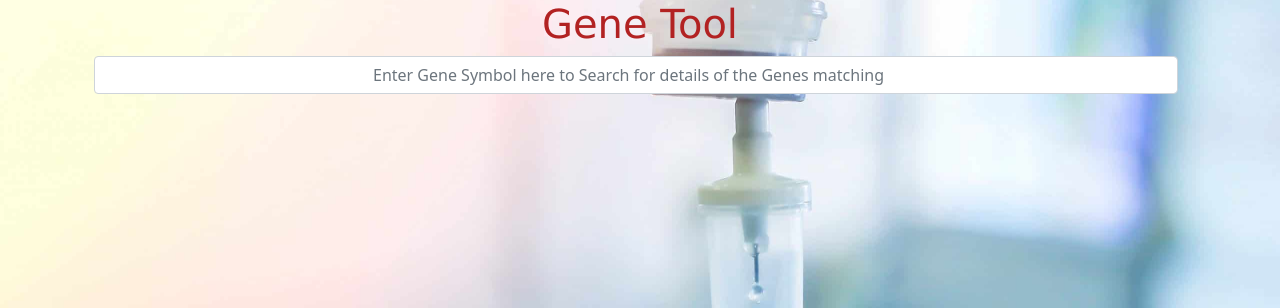
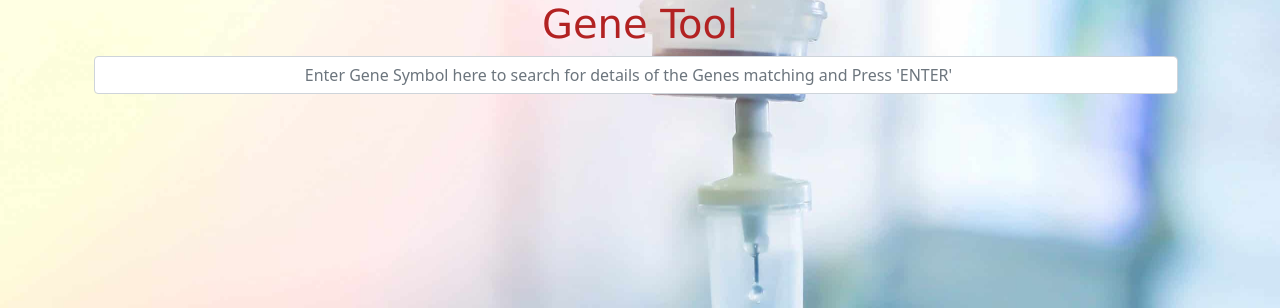
Before and after one commit to bajariyakrutik/chemotherapy_suitability_prediction, a Flask app: page /gene in a window 1280 px wide. Shown: the part 56-364 px from the top of the page. Run offline with Flask 2, Linux system fonts and the light colour scheme; parts of the project's set-up code (start-up, migrations or seed data) failed here and were passed over.

Commit message:
some minor changes

```diff
--- a/app.py
+++ b/app.py
@@ -119,7 +119,8 @@ def predict1():
 @app.route('/search',methods=['POST'])
 def search():
     if request.method == 'POST':
-        search_word = request.form['query']
+        word = request.form['query']
+        search_word = word.upper()
         print(search_word)
         link = "https://clinicaltables.nlm.nih.gov/api/ncbi_genes/v3/search?terms="+search_word
         with urllib.request.urlopen(link) as url:
--- a/templates/gene.html
+++ b/templates/gene.html
@@ -25,7 +25,7 @@
           load_data(search);
         }else{
           load_data();
-     }
+        }
       }
     });
   });
@@ -37,7 +37,7 @@
   <div class="container text-center">
     <div class="container-fluid">
       <div class="d-flex">
-        <input class="form-control me-2" type="search" name="text" id="text" placeholder="Enter Gene Symbol here to Search for details of the Genes matching" aria-label="Search">
+        <input class="form-control me-2" type="search" name="text" id="text" placeholder="Enter Gene Symbol here to search for details of the Genes matching and Press 'ENTER'" aria-label="Search">
       </div>
     </div>
   </div>
```
